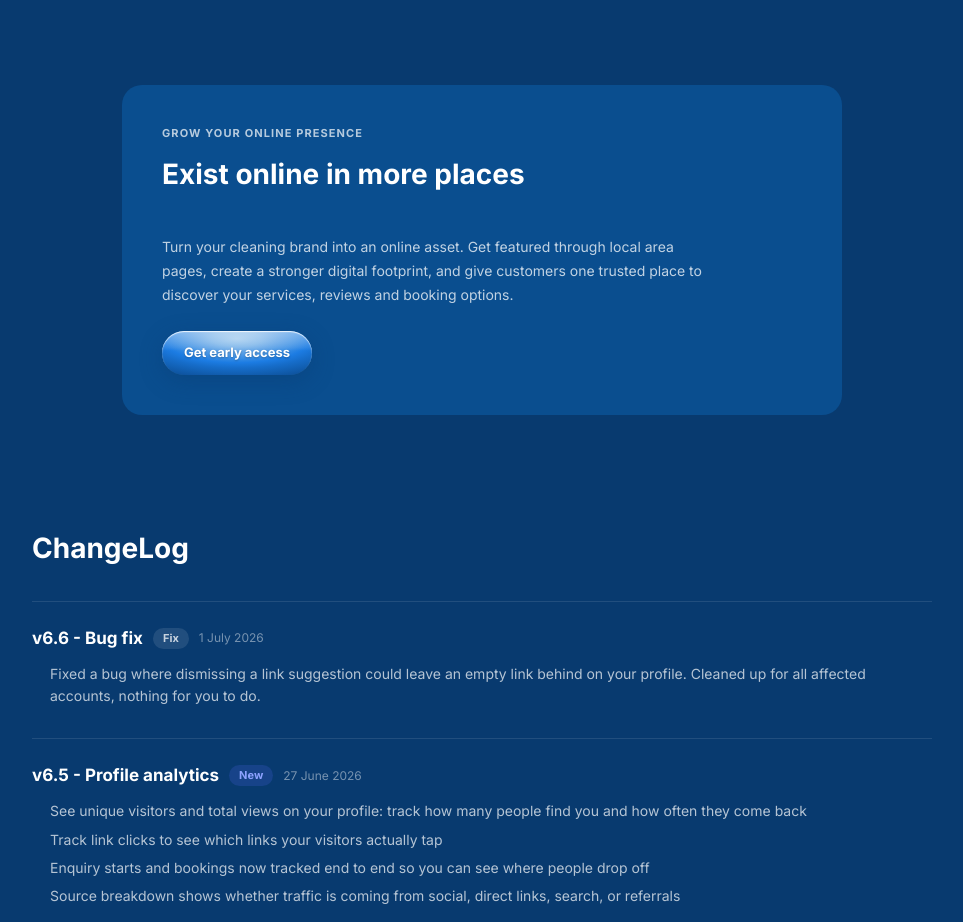
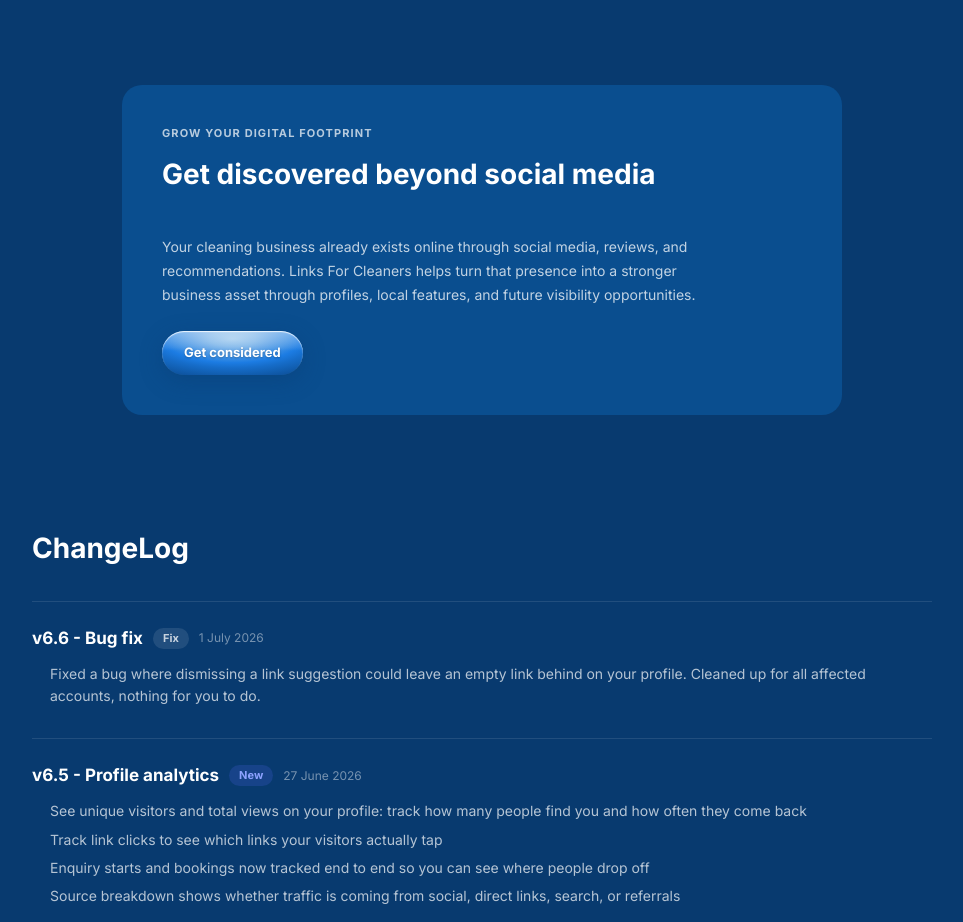
Before and after one commit to 1nn4a/iwa, a React (Vite) app: page /en/links-for-cleaners in a window 1280 px wide. Shown: the part 1900-2822 px from the top of the page, without its empty margins (158-1121 px from the left). Built offline with nearby package versions, Linux system fonts and the light colour scheme.

Commit message:
feature in local area.

```diff
--- a/src/components/Blueprints.tsx
+++ b/src/components/Blueprints.tsx
@@ -42,13 +42,13 @@ export default function Blueprints() {
       <div ref={el => { turnstileContainer.current = el }} style={{ position: 'absolute', width: 0, height: 0, overflow: 'hidden' }} />
    <section className="lfc-blueprints" id="blueprints">
         <div className="lfc-blueprints-inner">
-          <p className="lfc-faq-eyebrow">Grow your online presence</p>
-          <h2 className="lfc-faq-heading">Exist online in more places</h2>
+          <p className="lfc-faq-eyebrow">Grow your digital footprint</p>
+          <h2 className="lfc-faq-heading">Get discovered beyond social media</h2>
           <p className="lfc-blueprints-copy">
-            Turn your cleaning brand into an online asset. Get featured through local area pages, create a stronger digital footprint, and give customers one trusted place to discover your services, reviews and booking options.
+            Your cleaning business already exists online through social media, reviews, and recommendations. Links For Cleaners helps turn that presence into a stronger business asset through profiles, local features, and future visibility opportunities.
           </p>
        <GlossyButton onClick={() => setOpen(true)}>
-            Get early access
+            Get considered
           </GlossyButton>
         </div>
       </section>
@@ -62,16 +62,16 @@ export default function Blueprints() {
               </svg>
             </button>
 
-  <h3 className="lfc-modal-heading">Build your online presence</h3>
-            <p className="lfc-modal-subheading">Leave your details to be notified when new opportunities become available for cleaning businesses to grow their online presence.</p>
+  <h3 className="lfc-modal-heading">Visibility Opportunities</h3>
+            <p className="lfc-modal-subheading">Join the list to be considered for future cleaning business features and online visibility opportunities.</p>
 
             <div className="lfc-modal-body">
-              <p>Links For Cleaners is expanding how cleaning businesses can be discovered online.</p>
-              <p>From local area features to stronger profile visibility, we are building ways for cleaners to turn their online presence into something that works beyond social media.</p>
+              <p>Links For Cleaners is building new ways for cleaning businesses to be discovered online.</p>
+              <p>Create your profile, opt in for consideration, and your business may be selected for relevant local features, industry spotlights, and discovery campaigns.</p>
             </div>
 
             {submitted ? (
-              <p className="lfc-modal-success">You're on the list. We'll let you know when new ways to grow your cleaning business online become available.</p>
+              <p className="lfc-modal-success">You're on the list. We'll notify you when new visibility opportunities become available.</p>
             ) : (
               <form className="lfc-modal-form" onSubmit={handleSubmit}>
                 <input
@@ -83,7 +83,7 @@ export default function Blueprints() {
                   className="lfc-modal-input"
                 />
                 <button type="submit" className="lfc-btn-primary lfc-modal-submit" disabled={submitting}>
-                  {submitting ? 'Submitting' : 'Get notified'}
+                  {submitting ? 'Submitting' : 'Join visibility opportunities'}
                 </button>
                 {error && <p className="lfc-modal-error">{error}</p>}
               </form>
```
